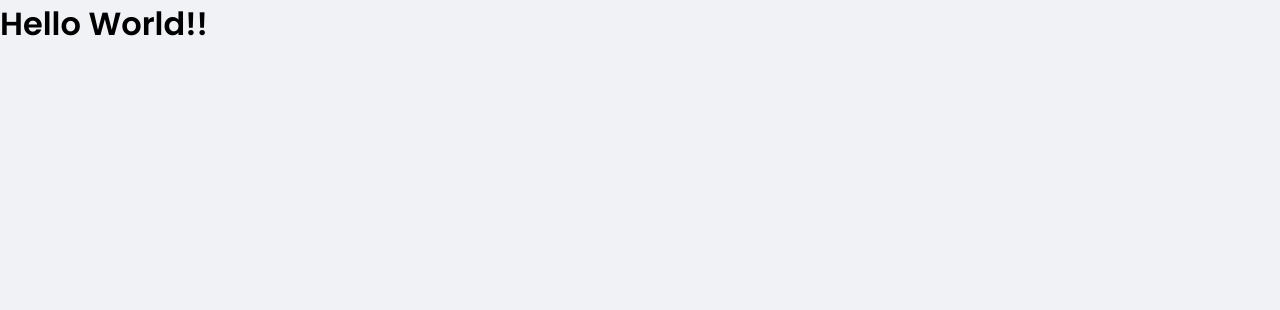
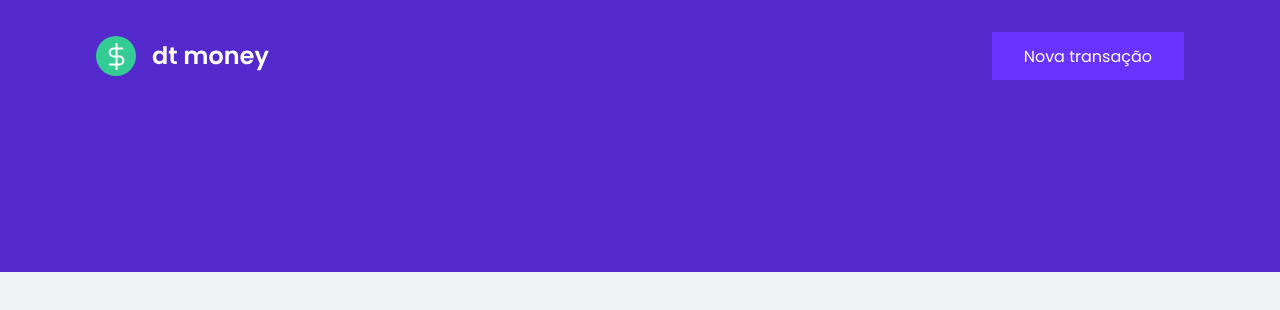
Before and after one commit to EzequielAlmarone/eamoney, a React (Create React App) app: page / in a window 1280 px wide. Shown: the top 310 px of the page. Built offline with nearby package versions, Linux system fonts and the light colour scheme.

Commit message:
Criaçao do Header

```diff
--- a/src/App.tsx
+++ b/src/App.tsx
@@ -1,9 +1,10 @@
+import { Header } from "./components/Header";
 import { GlobalStyle } from "./styles/global";
 export function App() {
   return (
-    <div className="App">
-      <h1>Hello World!!</h1>
+    <>
+      <Header/>
       <GlobalStyle/>
-    </div>
+    </>
   );
 }
--- /dev/null
+++ b/src/components/Header/index.tsx
@@ -0,0 +1,14 @@
+import logoImg from '../../assets/logo.svg';
+import { Container, Content } from './styles';
+export function Header(){
+    return (
+        <Container>
+            <Content>
+                <img src={logoImg} alt="ea money"/>
+                <button type="button">
+                    Nova transação
+                </button>
+            </Content>
+        </Container>
+    );
+}
--- /dev/null
+++ b/src/components/Header/styles.ts
@@ -0,0 +1,27 @@
+import styled from 'styled-components';
+
+export const Container = styled.header`
+background: var(--blue);
+`
+export const Content = styled.div`
+max-width: 1120px;
+margin: 0 auto;
+padding: 2rem 1rem 12rem;
+display: flex;
+align-items: center;
+justify-content: space-between;
+
+button {
+    font-size: 1rem;
+    color: #fff;
+    background: var(--blue-light);
+    border: 0;
+    padding: 0 2rem;
+    height: 3rem;
+
+    transition: filter 0.2s;
+    &:hover {
+        filter: brightness(0.9)
+    }
+}
+`
```
